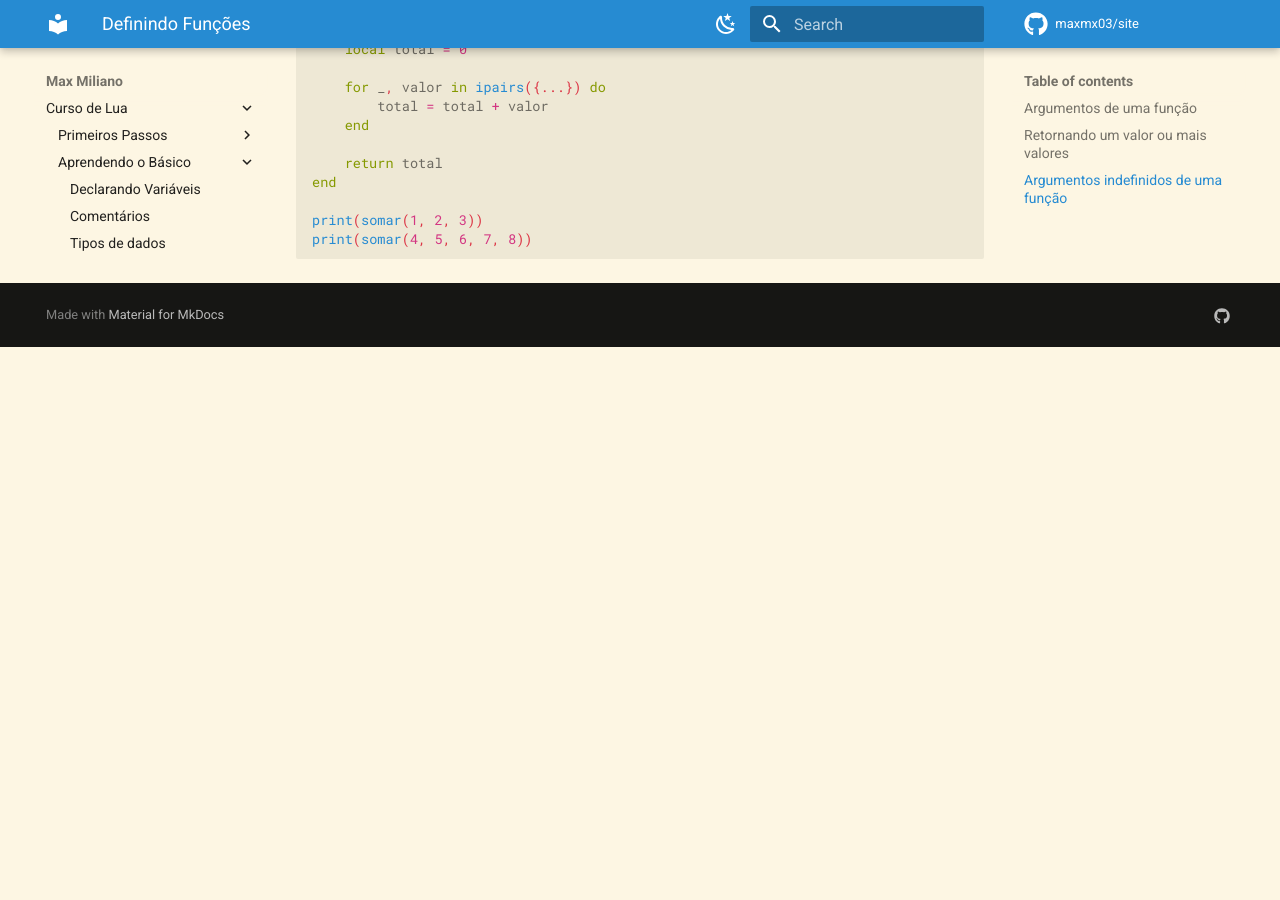
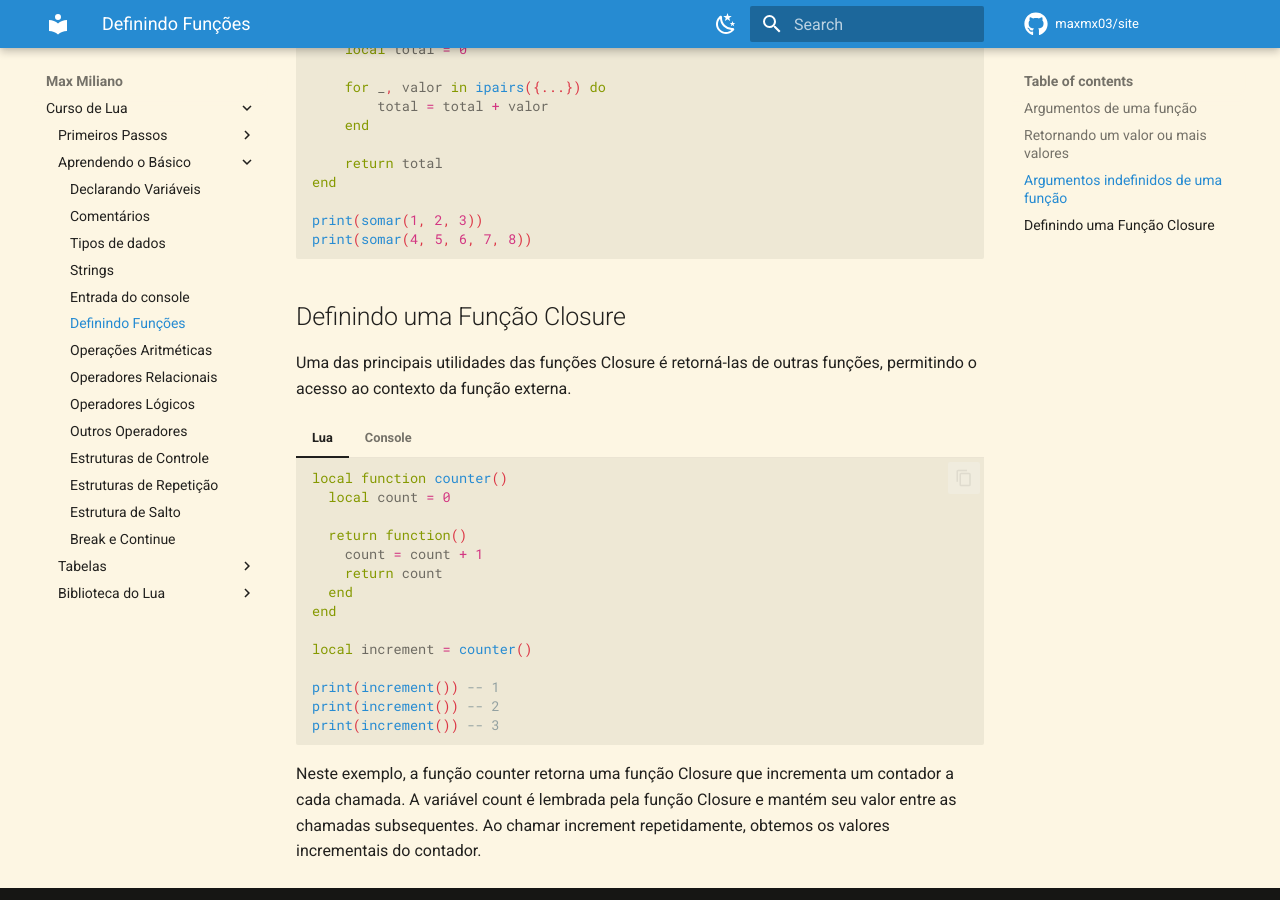
Before and after one commit to maxmx03/site, an MkDocs documentation site: the page built from docs/Lua Guide/Basics/function.md, in a window 1280 px wide and 900 px high, scrolled down 2936 px. Built offline with MkDocs 1.6.1 and Material for MkDocs 9.7.7, drawn with Linux system fonts in a browser that asks for light colours; comment, search, counter and statistics services are not loaded; before the commit the page ends 3283 px from its top, so only the background shows below that.

Commit message:
feat: break and continue,closure functions,table library

````diff
--- a/docs/Lua Guide/Basics/function.md
+++ b/docs/Lua Guide/Basics/function.md
@@ -219,3 +219,41 @@
     6
     30
     ```
+
+## Definindo uma Função Closure
+
+Uma das principais utilidades das funções Closure é retorná-las de outras
+funções, permitindo o acesso ao contexto da função externa.
+
+=== "Lua"
+
+    ```lua
+    local function counter()
+      local count = 0
+
+      return function()
+        count = count + 1
+        return count
+      end
+    end
+
+    local increment = counter()
+
+    print(increment()) -- 1
+    print(increment()) -- 2
+    print(increment()) -- 3
+    ```
+
+=== "Console"
+
+    ```bash
+    1
+    2
+    3
+    ```
+
+Neste exemplo, a função counter retorna uma função Closure que
+incrementa um contador a cada chamada. A variável count é lembrada
+pela função Closure e mantém seu valor entre as chamadas subsequentes.
+Ao chamar increment repetidamente, obtemos os valores incrementais do
+contador.
--- a/mkdocs.yml
+++ b/mkdocs.yml
@@ -23,6 +23,7 @@
         Estruturas de Controle: Lua Guide/Basics/control.md
         Estruturas de Repetição: Lua Guide/Basics/loops.md
         Estrutura de Salto: Lua Guide/Basics/goto.md
+        Break e Continue: Lua Guide/Basics/break.md
       Tabelas:
         Introdução: Lua Guide/Tables/index.md
         Arrays: Lua Guide/Tables/arrays.md
@@ -30,6 +31,7 @@
       Biblioteca do Lua:
         String: Lua Guide/Lua Library/string.md
         Math: Lua Guide/Lua Library/math.md
+        Table: Lua Guide/Lua Library/table.md
 theme:
   name: material
   features:
````
Also changed, not shown: docs/Lua Guide/Basics/break.md (added, +58 -0 lines), docs/Lua Guide/Lua Library/table.md (added, +221 -0 lines).
